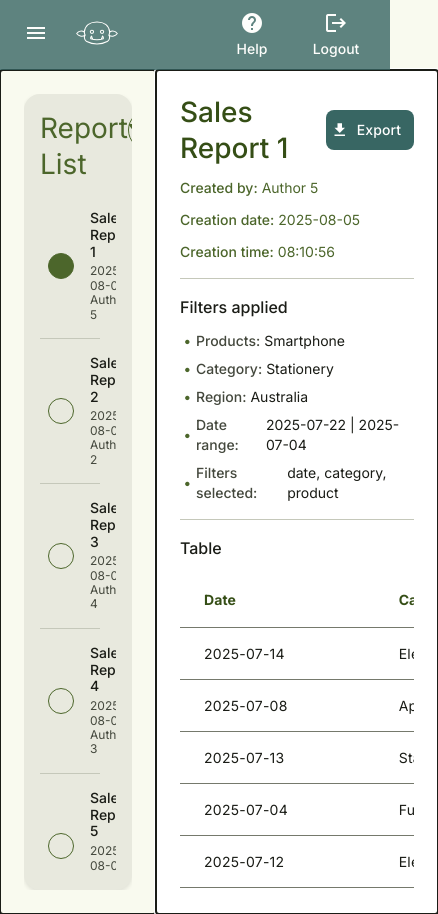
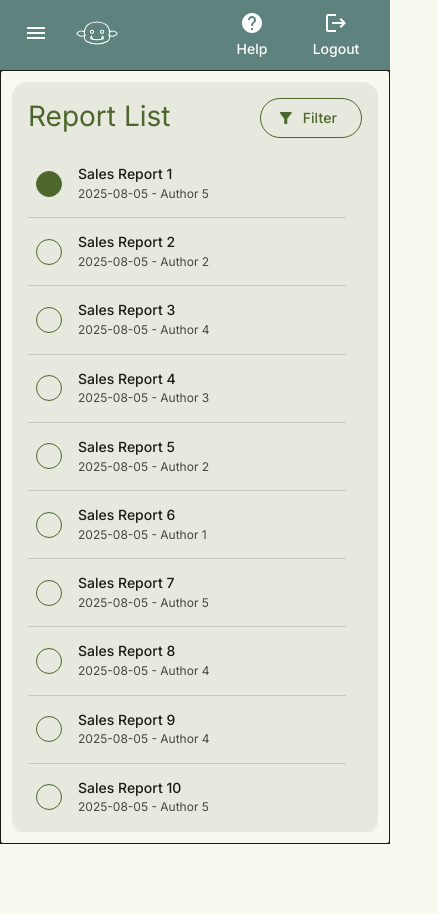
Before and after one commit to jaimeAlorg/Report-builder-tool, an Angular app: page /reports in a window 390 px wide. Shown: the whole page, 438 px wide, since content can reach past the window. After the commit the page ends 844 px from the top, so only its background shows below. Built offline with nearby package versions, Linux system fonts and the light colour scheme.

Commit message:
feat(reports): Implemented mobile view of report list and report viewer

```diff
--- a/src/app/app.scss
+++ b/src/app/app.scss
@@ -5,12 +5,22 @@
   flex-direction: row;
   height: 100vh;
   width: 100vw;
+  overflow-x: hidden;
 
   @media (max-width: 768px) {
     flex-direction: column;
+    overflow: hidden;
   }
 
   .app-body {
     flex: 1;
+    min-width: 0;
+    overflow-x: hidden;
+    overflow-y: hidden;
+
+    @media (max-width: 768px) {
+      overflow-x: hidden;
+      overflow-y: hidden;
+    }
   }
 }
--- a/src/app/components/report-list-card/report-list-card.ts
+++ b/src/app/components/report-list-card/report-list-card.ts
@@ -29,10 +29,6 @@ export class ReportListCard implements OnInit {
           ...report,
           selected: index === 0
         }));
-
-        if (this.reportList.length > 0 && this.reportList[0].id) {
-          this.reportSelected.emit(this.reportList[0].id);
-        }
       },
       error: (error) => {
         console.error('Error loading report list:', error);
--- a/src/app/components/table/table.scss
+++ b/src/app/components/table/table.scss
@@ -12,7 +12,7 @@
   }
 
   &::-webkit-scrollbar-thumb {
-    background: var(--mat-sys-surface-variant);
+    background: var(--mat-sys-secondary);
     border-radius: 4px;
     overflow-y: none;
 
--- a/src/app/pages/report-viewer/report-viewer.html
+++ b/src/app/pages/report-viewer/report-viewer.html
@@ -1,14 +1,40 @@
 <div class="report-viewer-container">
-  <div class="report-list-container">
+  <div
+    class="report-list-container"
+    [class.hidden-mobile]="isMobile && selectedReportId"
+  >
     <app-report-list-card
       (reportSelected)="onReportSelected($event)"
     ></app-report-list-card>
   </div>
-  <div class="report-view-container">
+  <div
+    class="report-view-container"
+    [class.show-mobile]="isMobile"
+    *ngIf="selectedReportId"
+  >
+    <div class="mobile-actions-container" *ngIf="isMobile && selectedReportId">
+      <button
+        matButton="outlined"
+        class="filter-button"
+        (click)="goBackToReportList()"
+      >
+        <mat-icon>arrow_back</mat-icon>
+        Back to reports
+      </button>
+      <button mat-button matButton="filled" class="export-button">
+        <mat-icon>file_download</mat-icon>
+        Export
+      </button>
+    </div>
     <div class="report-view-header">
       <div class="title-container">
         <h1 class="report-title">{{ reportData?.title }}</h1>
-        <button mat-button matButton="filled" class="export-button">
+        <button
+          mat-button
+          matButton="filled"
+          class="export-button"
+          *ngIf="!isMobile"
+        >
           <mat-icon>file_download</mat-icon>
           Export
         </button>
--- a/src/app/pages/report-viewer/report-viewer.scss
+++ b/src/app/pages/report-viewer/report-viewer.scss
@@ -5,6 +5,7 @@
   display: flex;
   height: 100vh;
   flex-direction: row;
+  overflow: hidden;
 }
 
 .report-list-container {
@@ -15,6 +16,7 @@
   height: 100vh;
   padding: tokens.spacing(xxl);
   box-sizing: border-box;
+  overflow: hidden;
 
   app-report-list-card {
     flex: 1;
@@ -31,6 +33,14 @@
   padding: tokens.spacing(xxl);
   background-color: var(--mat-sys-surface-container-lowest);
   gap: tokens.spacing(lg);
+  overflow: hidden;
+
+  .mobile-actions-container {
+    display: flex;
+    justify-content: space-between;
+    gap: tokens.spacing(sm);
+    margin-bottom: tokens.spacing(md);
+  }
 
   .report-view-header {
     display: flex;
@@ -48,13 +58,6 @@
         color: var(--mat-sys-on-primary-container);
         margin: 0;
         font-weight: 500;
-      }
-
-      .export-button {
-        background-color: var(--mat-sys-tertiary);
-        color: var(--mat-sys-on-tertiary);
-        border-radius: 8px !important;
-        width: 100px;
       }
     }
 
@@ -149,3 +152,83 @@
     }
   }
 }
+
+@media (max-width: 768px) {
+  .report-viewer-container {
+    flex-direction: column;
+    width: 100%;
+    max-width: 100vw;
+    overflow: hidden;
+    height: 100%;
+  }
+
+  .report-list-container {
+    width: 100%;
+    max-width: 100%;
+    height: 100%;
+    padding: tokens.spacing(md);
+    box-sizing: border-box;
+    overflow: hidden;
+    display: flex;
+    flex-direction: column;
+
+    &.hidden-mobile {
+      display: none;
+    }
+
+    app-report-list-card {
+      flex: 1;
+      overflow-y: auto;
+      min-height: 0;
+    }
+  }
+
+  .report-view-container {
+    width: 100%;
+    max-width: 100%;
+    height: 100%;
+    display: none;
+    overflow-y: auto;
+    overflow-x: hidden;
+    padding: tokens.spacing(md);
+    box-sizing: border-box;
+
+    &.show-mobile {
+      display: flex;
+    }
+
+    .mobile-actions-container {
+      display: flex !important;
+    }
+
+    .title-container {
+      flex-direction: column !important;
+      align-items: flex-start !important;
+      gap: tokens.spacing(md);
+    }
+
+    .report-view-filters {
+      width: 100%;
+      box-sizing: border-box;
+
+      .filters-list {
+        padding-left: tokens.spacing(md);
+        width: 100%;
+        box-sizing: border-box;
+      }
+    }
+
+    .report-view-table {
+      width: 100%;
+      box-sizing: border-box;
+      overflow-x: auto;
+    }
+  }
+}
+
+.export-button {
+  background-color: var(--mat-sys-tertiary) !important;
+  color: var(--mat-sys-on-tertiary) !important;
+  border-radius: 8px !important;
+  width: 100px;
+}
--- a/src/app/pages/report-viewer/report-viewer.ts
+++ b/src/app/pages/report-viewer/report-viewer.ts
@@ -1,4 +1,4 @@
-import { Component } from '@angular/core';
+import { Component, OnInit, HostListener } from '@angular/core';
 import { ReportListCard } from '../../components/report-list-card/report-list-card';
 import { MatDivider } from "@angular/material/divider";
 import { MatButtonModule } from '@angular/material/button';
@@ -15,17 +15,40 @@ import { reportDTO } from '../../models/report-dtos';
   templateUrl: './report-viewer.html',
   styleUrl: './report-viewer.scss'
 })
-export class ReportViewer {
+export class ReportViewer implements OnInit {
   reportData: reportDTO | null = null;
   activeFilters: { label: string; value: string }[] = [];
+  selectedReportId: number | null = null;
+  isMobile: boolean = false;
+
+  MOBILE_BREAKPOINT: number = 768;
 
   constructor(private reportService: ReportService) { }
 
+  ngOnInit() {
+    this.checkMobile();
+  }
+
+  @HostListener('window:resize', ['$event'])
+  onResize(event: any) {
+    this.checkMobile();
+  }
+
+  private checkMobile() {
+    this.isMobile = window.innerWidth <= this.MOBILE_BREAKPOINT;
+  }
+
   onReportSelected(reportId: number): void {
+    this.selectedReportId = reportId;
     this.reportService.getReportData(reportId)?.subscribe(reportData => {
       this.reportData = reportData;
       this.getActiveFilters();
     })
+  }
+
+  goBackToReportList(): void {
+    this.selectedReportId = null;
+    this.reportData = null;
   }
 
   getActiveFilters(): void {
```
